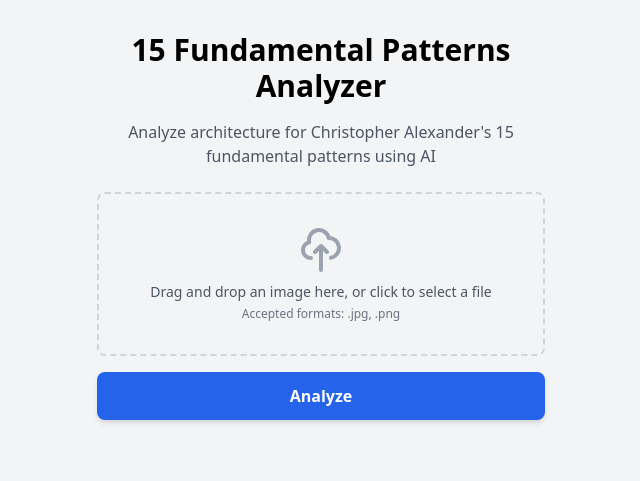
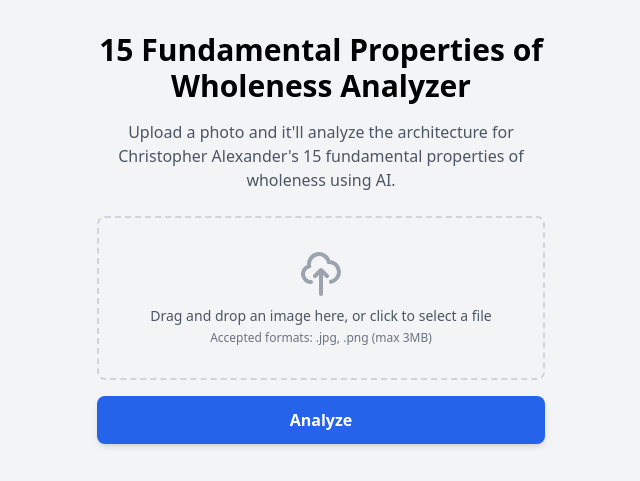
Before and after one commit to dannyraede/15alexanderproperties, a website: page index.html in a window 1280 px wide. Shown: the top 481 px of the page, without its empty margins (319-959 px from the left). Drawn offline with Linux system fonts and the light colour scheme.

Commit message:
max 3mb file size

```diff
--- a/index.html
+++ b/index.html
@@ -10,15 +10,15 @@
 	</head>
 	<body class="bg-gray-100 flex flex-col items-center min-h-screen p-4">
 		<div class="flex flex-col items-center w-full max-w-md mb-6">
-			<h1 class="text-3xl font-bold mb-4 mt-4 text-center">15 Fundamental Patterns Analyzer</h1>
-			<p class="text-center text-gray-600">Analyze architecture for Christopher Alexander's 15 fundamental patterns using AI</p>
+			<h1 class="text-3xl font-bold mb-4 mt-4 text-center">15 Fundamental Properties of Wholeness Analyzer</h1>
+			<p class="text-center text-gray-600">Upload a photo and it'll analyze the architecture for Christopher Alexander's 15 fundamental properties of wholeness using AI.</p>
 		</div>
 		<div id="uploadBox" class="w-full max-w-md mb-4 p-8 border-2 border-dashed border-gray-300 rounded-lg text-center cursor-pointer hover:border-blue-500 transition duration-300">
 			<svg xmlns="http://www.w3.org/2000/svg" class="mx-auto h-12 w-12 text-gray-400" fill="none" viewBox="0 0 24 24" stroke="currentColor">
 				<path stroke-linecap="round" stroke-linejoin="round" stroke-width="2" d="M7 16a4 4 0 01-.88-7.903A5 5 0 1115.9 6L16 6a5 5 0 011 9.9M15 13l-3-3m0 0l-3 3m3-3v12" />
 			</svg>
 			<p class="mt-2 text-sm text-gray-600">Drag and drop an image here, or click to select a file</p>
-			<p class="mt-1 text-xs text-gray-500">Accepted formats: .jpg, .png</p>
+			<p class="mt-1 text-xs text-gray-500">Accepted formats: .jpg, .png (max 3MB)</p>
 			<input type="file" id="fileInput" accept="image/jpeg, image/png" class="hidden" />
 		</div>
 		<button id="analyzeBtn" class="w-full max-w-md bg-blue-600 hover:bg-blue-700 text-white font-bold py-3 px-6 rounded-lg shadow-md transition duration-300 ease-in-out transform hover:scale-105 mb-4" disabled>Analyze</button>
--- a/script/app.js
+++ b/script/app.js
@@ -40,6 +40,10 @@
 	 */
 	function handleFileSelect(file) {
 		if (file) {
+			if (file.size > 3 * 1024 * 1024) {
+				displayError("File size exceeds 3MB limit. Please choose a smaller file.");
+				return;
+			}
 			selectedFile = file
 			displayFilePreview(file)
 			analyzePhoto()
```
